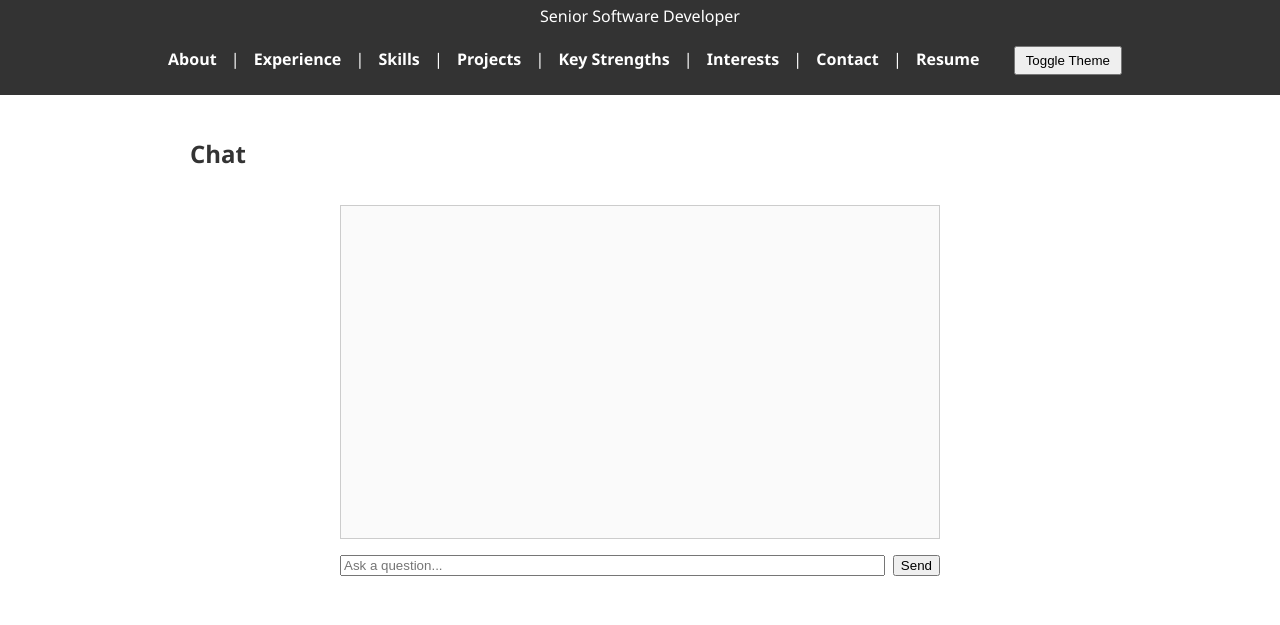
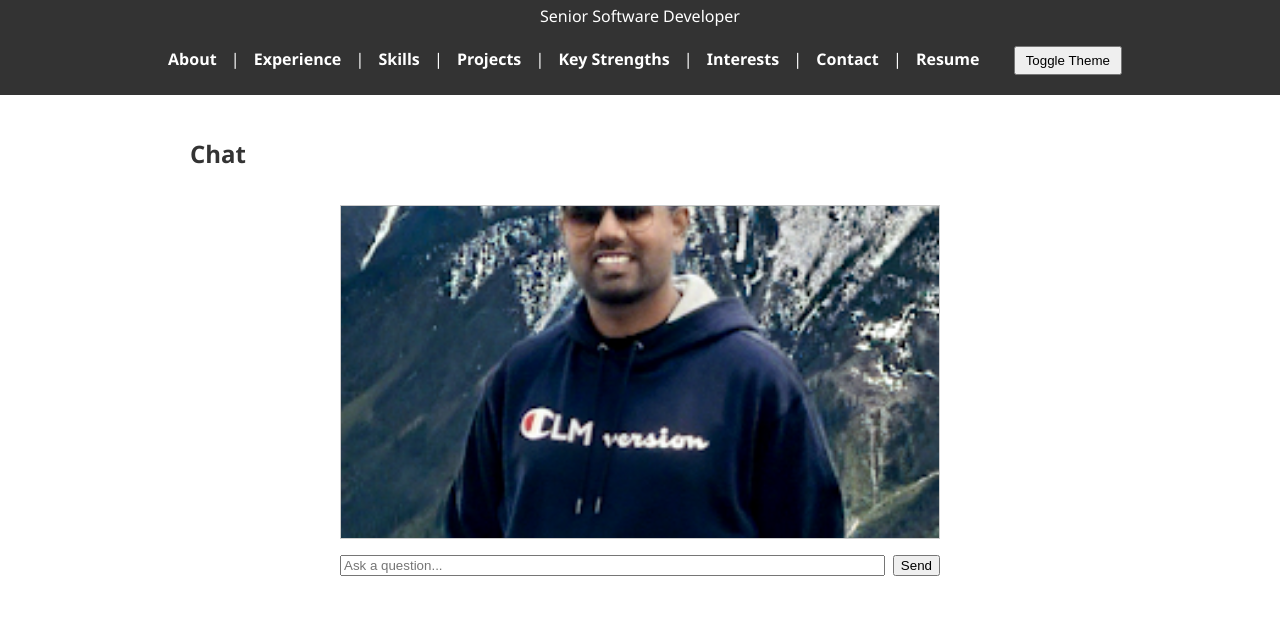
Before and after one commit to avinash040/Home, a website: page index.html in a window 1280 px wide. Shown: the part 110-735 px from the top of the page. Drawn offline with Linux system fonts and the light colour scheme.

Commit message:
feat: add chat background image

```diff
--- a/index.html
+++ b/index.html
@@ -6,7 +6,17 @@
   <link rel="stylesheet" href="styles.css">
   <style>
     #chat-container { max-width: 600px; margin: 2rem auto; }
-    #chat-log { border: 1px solid #ccc; padding: 1rem; height: 300px; overflow-y: auto; background: #fafafa; }
+    #chat-log {
+      border: 1px solid #ccc;
+      padding: 1rem;
+      height: 300px;
+      overflow-y: auto;
+      background-color: #fafafa;
+      background-image: url('IMG_7422.jpeg');
+      background-size: cover;
+      background-position: center;
+      background-repeat: no-repeat;
+    }
     .message { padding: .5rem; border-radius: 4px; margin-bottom: .5rem; }
     .message.user { background: #e0f7fa; }
     .message.bot { background: #f1f8e9; }
@@ -189,11 +199,16 @@
     const log = document.getElementById('chat-log');
     const form = document.getElementById('chat-form');
     const input = document.getElementById('chat-input');
+    let hasChatted = false;
 
     form.addEventListener('submit', async (e) => {
       e.preventDefault();
       const text = input.value.trim();
       if (!text) return;
+      if (!hasChatted) {
+        log.style.backgroundImage = 'none';
+        hasChatted = true;
+      }
       appendMessage('user', text);
       input.value = '';
       try {
```
